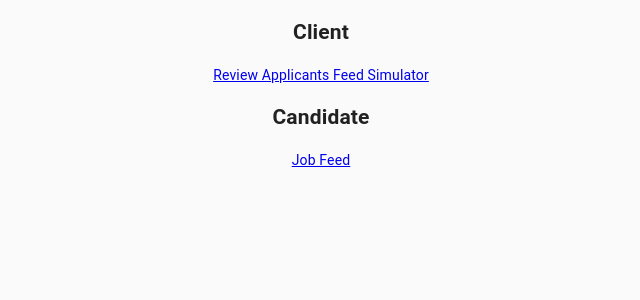
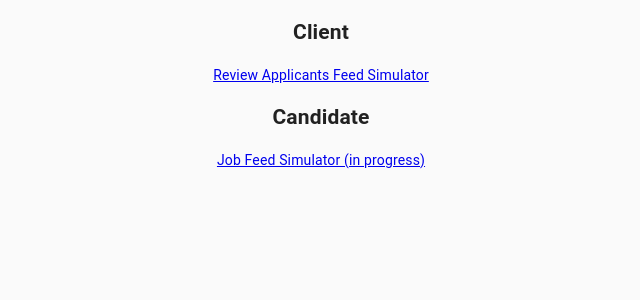
Before and after one commit to timhc22/applications-playground, a React (Create React App) app: page / in a window 1280 px wide. Shown: the top 300 px of the page, without its empty margins (319-959 px from the left). Built offline with nearby package versions, Linux system fonts and the light colour scheme.

Commit message:
Add more info text

```diff
--- a/src/pages/DashboardPage/DashboardPage.tsx
+++ b/src/pages/DashboardPage/DashboardPage.tsx
@@ -16,7 +16,7 @@ export default function DashboardPage(): JSX.Element {
           <Divider orientation="horizontal" flexItem />
           <h2>Candidate</h2>
           <Link to="/candidate/job-feed" className="button">
-            Job Feed
+            Job Feed Simulator (in progress)
           </Link>
         </section>
       </div>
```
